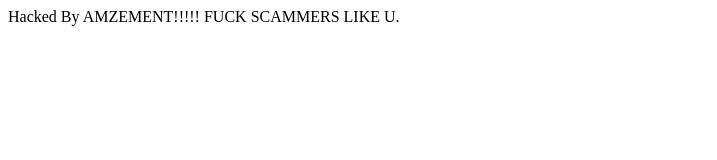
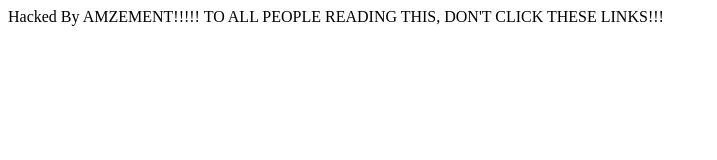
Before and after one commit to amzement/amzement.github.io, a plain HTML site: page index.html in a window 1280 px wide. Shown: the whole page, without its empty margins (0-717 px from the left). Drawn offline with Linux system fonts and the light colour scheme.

Commit message:
Update index.html

```diff
--- a/index.html
+++ b/index.html
@@ -1,3 +1,3 @@
 <title>HACKED BY AMZEMENT!!!!!</title>
 
-Hacked By AMZEMENT!!!!! FUCK SCAMMERS LIKE U.
+Hacked By AMZEMENT!!!!! TO ALL PEOPLE READING THIS, DON'T CLICK THESE LINKS!!!
```
